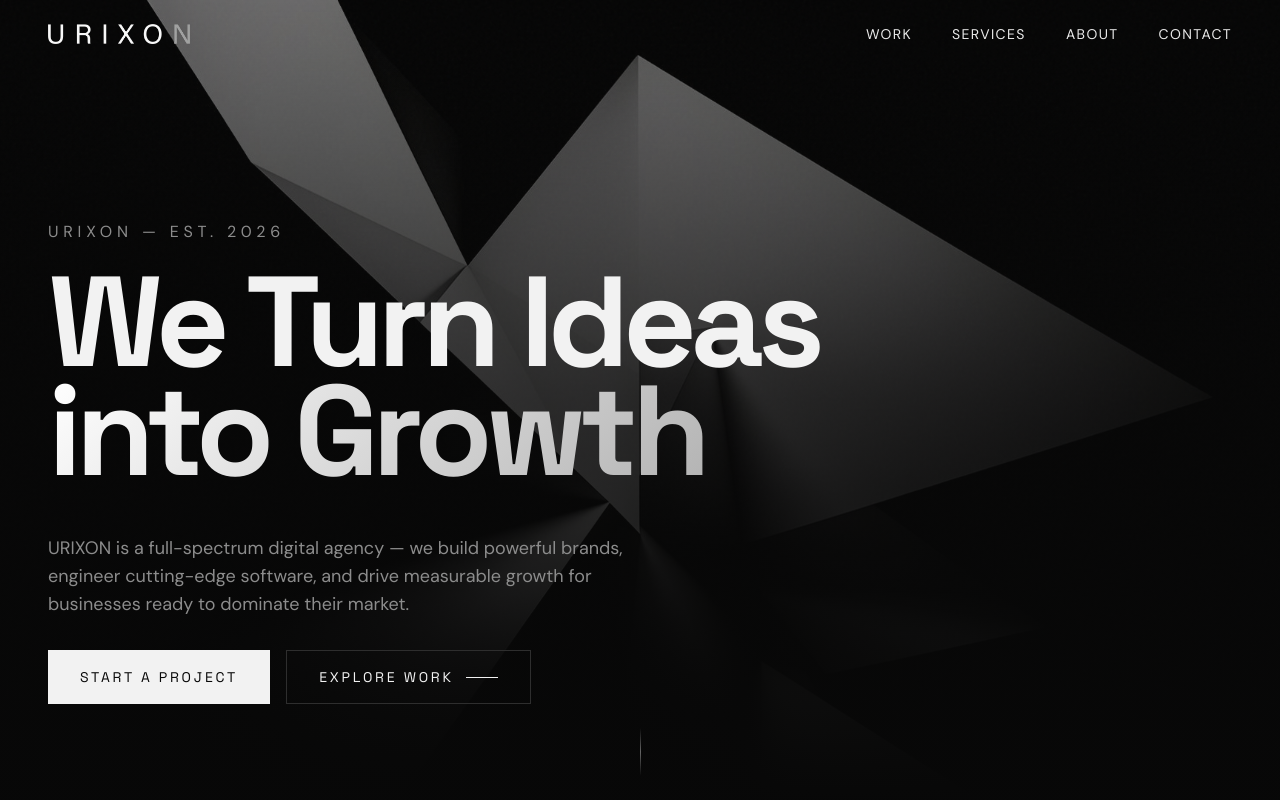
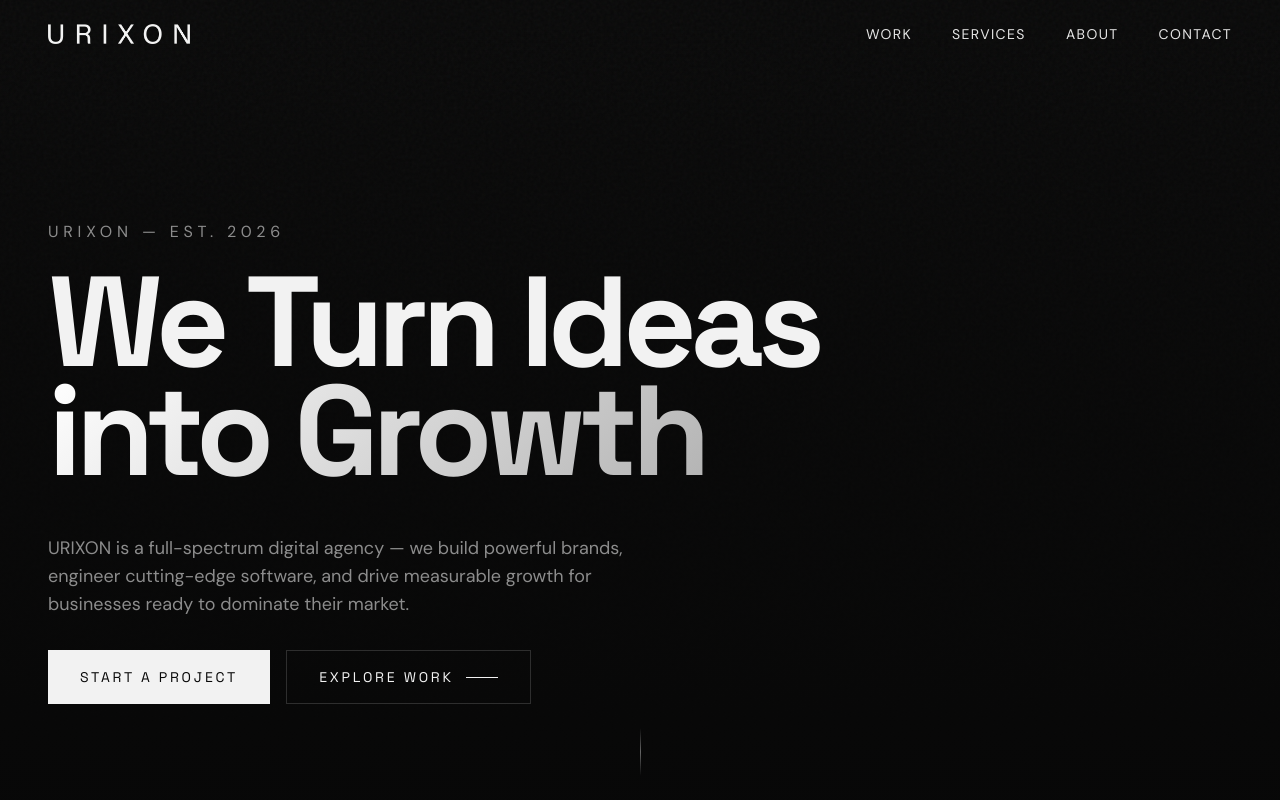
Before and after one commit to zpro44356-dotcom/urixon.com, a React (Vite) app: page / in a window 1280 px wide. Shown: the top 800 px of the page. Built offline with nearby package versions, Linux system fonts and the light colour scheme; the HTML template or start-up script is replaced by a standard one.

Commit message:
toggledHeroPolyGonShape

```diff
--- a/src/components/HeroSection.tsx
+++ b/src/components/HeroSection.tsx
@@ -1,10 +1,13 @@
 import { motion } from "framer-motion";
 import heroArt from "@/assets/hero-art.jpg";
+
+const SHOW_HERO_ART = false; // <-- Set to `false` for plain black
 
 const HeroSection = () => {
   return (
     <section className="relative min-h-screen flex items-end overflow-hidden noise-bg">
       <div className="absolute inset-0">
+        {SHOW_HERO_ART && (
           <img
             src={heroArt}
             alt="Abstract geometric art"
@@ -12,6 +15,7 @@ const HeroSection = () => {
             height={1080}
             className="w-full h-full object-cover opacity-40"
           />
+        )}
         <div className="absolute inset-0 bg-gradient-to-t from-background via-background/60 to-transparent" />
       </div>
 
```
Lines whose indentation alone changed are shown as unchanged.
